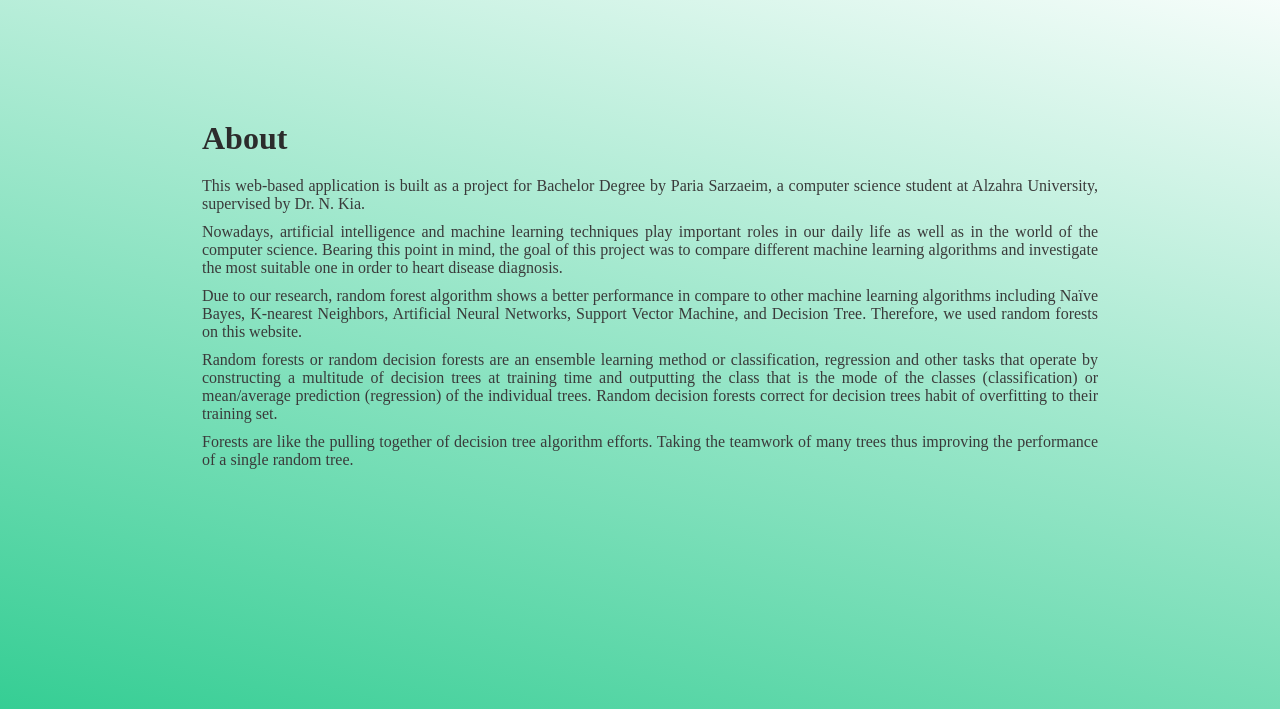
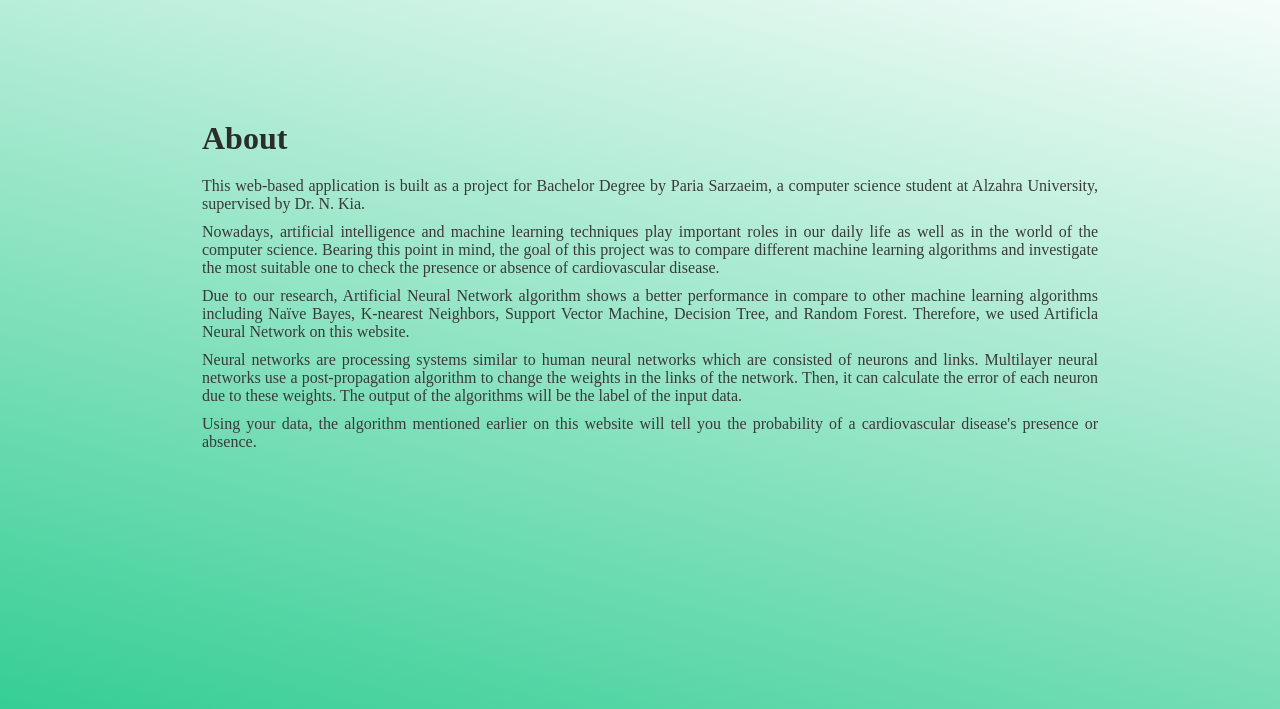
Before and after one commit to Pariasrz/health_tracker, a Flask app: template templates/about.html in a window 1280 px wide. Shown: the part 50-759 px from the top of the page. Run offline with Flask 2, Linux system fonts and the light colour scheme; the template is opened without the code that fills it, so the values that code supplies are empty; parts of the project's set-up code (start-up, migrations or seed data) failed here and were passed over; some libraries are stand-ins or nearby versions.

Commit message:
Update about.html

```diff
--- a/templates/about.html
+++ b/templates/about.html
@@ -36,10 +36,10 @@
         <div>
             <h1>About</h1>
             <p>This web-based application is built as a project for Bachelor Degree by Paria Sarzaeim, a computer science student at Alzahra University, supervised by Dr. N. Kia. </p>
-            <p>Nowadays, artificial intelligence and machine learning techniques play important roles in our daily life as well as in the world of the computer science. Bearing this point in mind, the goal of this project was to compare different machine learning algorithms and investigate the most suitable one in order to heart disease diagnosis. </p>
-            <p>Due to our research, random forest algorithm shows a better performance in compare to other machine learning algorithms including Naïve Bayes, K-nearest Neighbors, Artificial Neural Networks, Support Vector Machine, and Decision Tree. Therefore, we used random forests on this website. </p>
-            <p>Random forests or random decision forests are an ensemble learning method or classification, regression and other tasks that operate by constructing a multitude of decision trees at training time and outputting the class that is the mode of the classes (classification) or mean/average prediction (regression) of the individual trees. Random decision forests correct for decision trees habit of overfitting to their training set.</p>
-            <P>Forests are like the pulling together of decision tree algorithm efforts. Taking the teamwork of many trees thus improving the performance of a single random tree.</P>
+            <p>Nowadays, artificial intelligence and machine learning techniques play important roles in our daily life as well as in the world of the computer science. Bearing this point in mind, the goal of this project was to compare different machine learning algorithms and investigate the most suitable one to check the presence or absence of cardiovascular disease. </p>
+            <p>Due to our research, Artificial Neural Network algorithm shows a better performance in compare to other machine learning algorithms including Naïve Bayes, K-nearest Neighbors, Support Vector Machine, Decision Tree, and Random Forest. Therefore, we used Artificla Neural Network on this website. </p>
+            <p>Neural networks are processing systems similar to human neural networks which are consisted of neurons and links. Multilayer neural networks use a post-propagation algorithm to change the weights in the links of the network. Then, it can calculate the error of each neuron due to these weights. The output of the algorithms will be the label of the input data.</p>
+            <P>Using your data, the algorithm mentioned earlier on this website will tell you the probability of a cardiovascular disease's presence or absence.</P>
         </div>
 
 </body>
```
